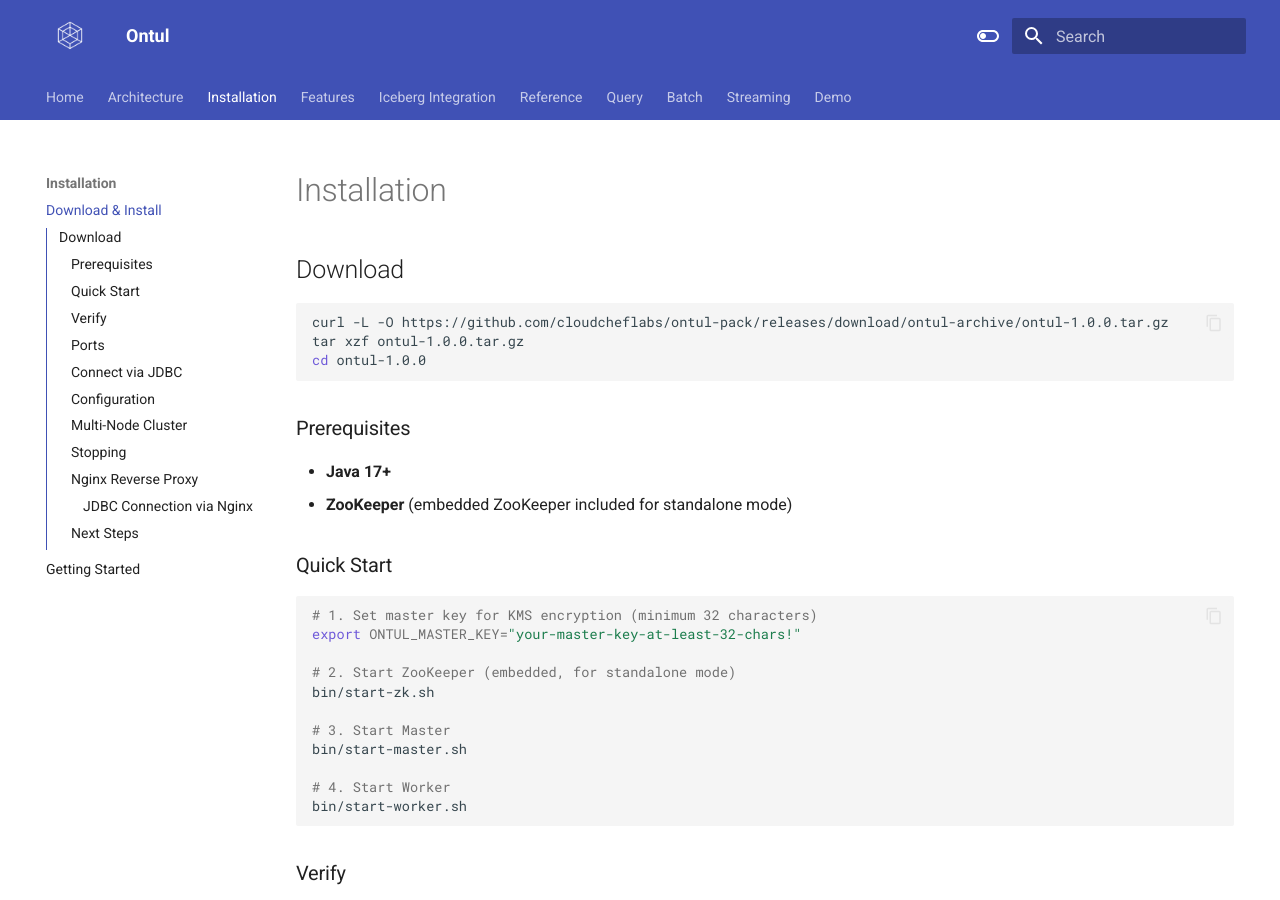
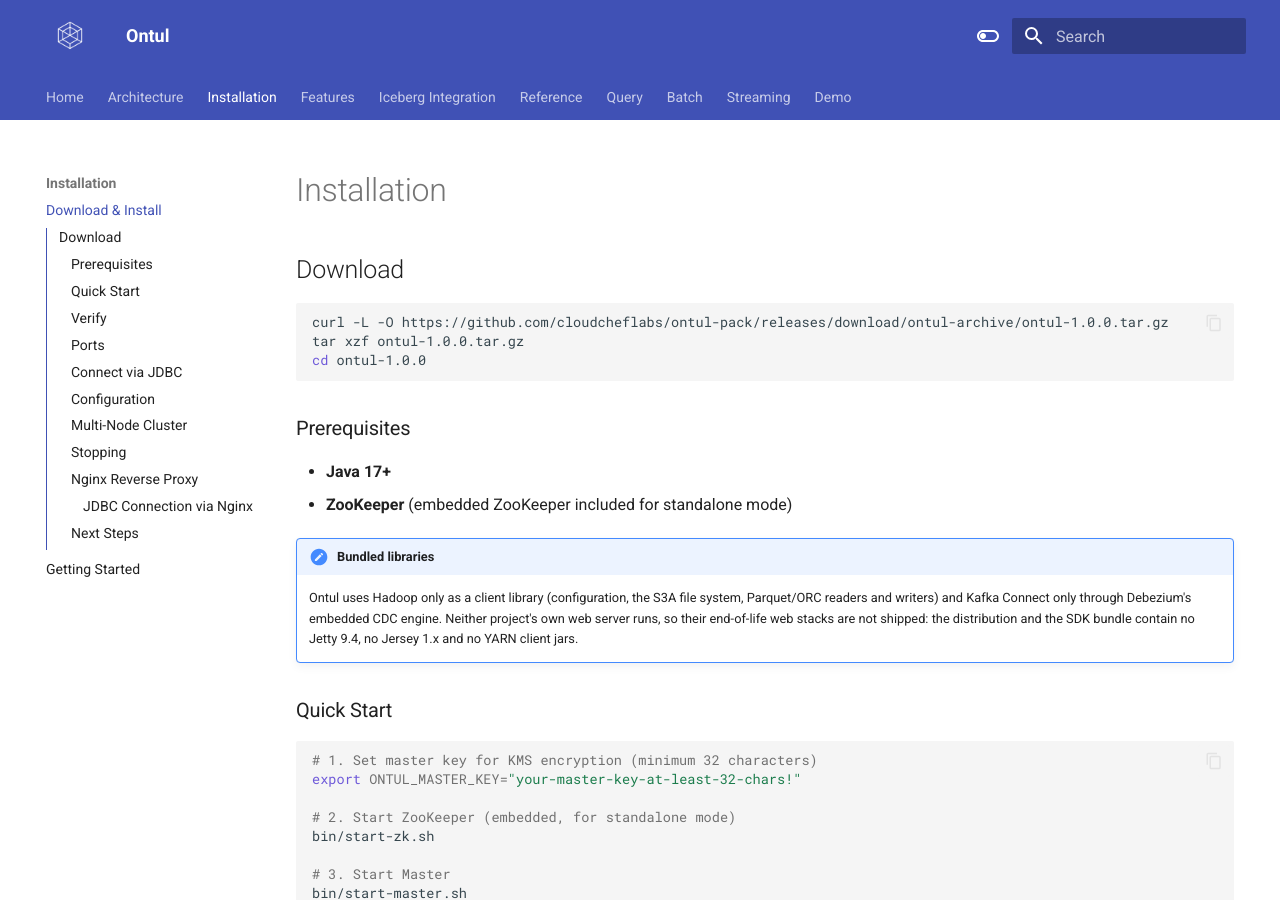
Before and after one commit to cloudcheflabs/ontul-docs, an MkDocs documentation site: the page built from docs/installation/installation.md, in a window 1280 px wide and 900 px high. Built offline with MkDocs 1.6.1 and Material for MkDocs 9.7.7, drawn with Linux system fonts in a browser that asks for light colours; the version menu is left out.

Commit message:
docs(installation): the distribution ships no Jetty 9.4, Jersey 1.x or YARN client
Co-Authored-By: Claude Opus 5.5 <noreply@anthropic.com>

```diff
--- a/docs/installation/installation.md
+++ b/docs/installation/installation.md
@@ -12,6 +12,9 @@ cd ontul-1.0.0
 
 - **Java 17+**
 - **ZooKeeper** (embedded ZooKeeper included for standalone mode)
+
+!!! note "Bundled libraries"
+    Ontul uses Hadoop only as a client library (configuration, the S3A file system, Parquet/ORC readers and writers) and Kafka Connect only through Debezium's embedded CDC engine. Neither project's own web server runs, so their end-of-life web stacks are not shipped: the distribution and the SDK bundle contain no Jetty 9.4, no Jersey 1.x and no YARN client jars.
 
 ### Quick Start
 
```
